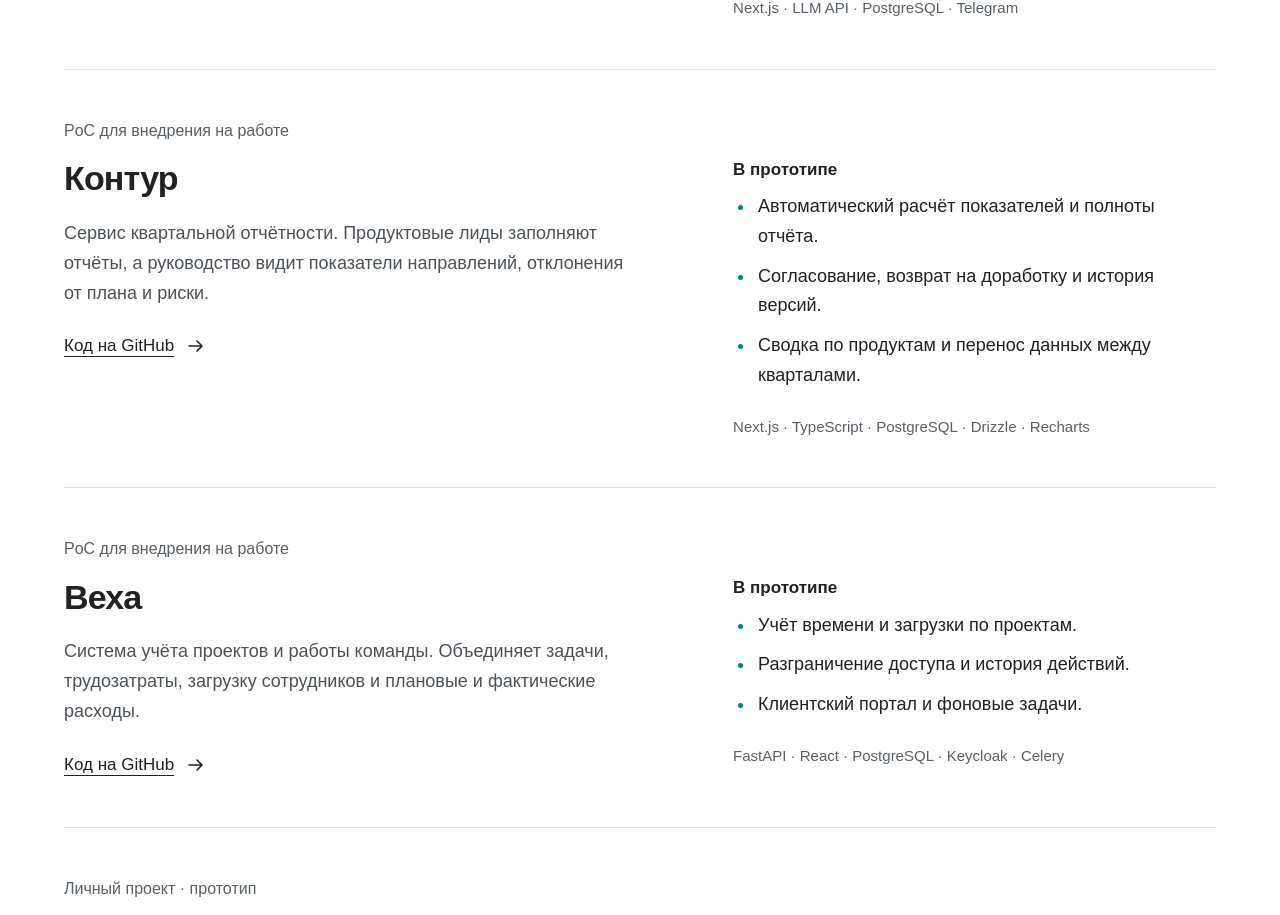
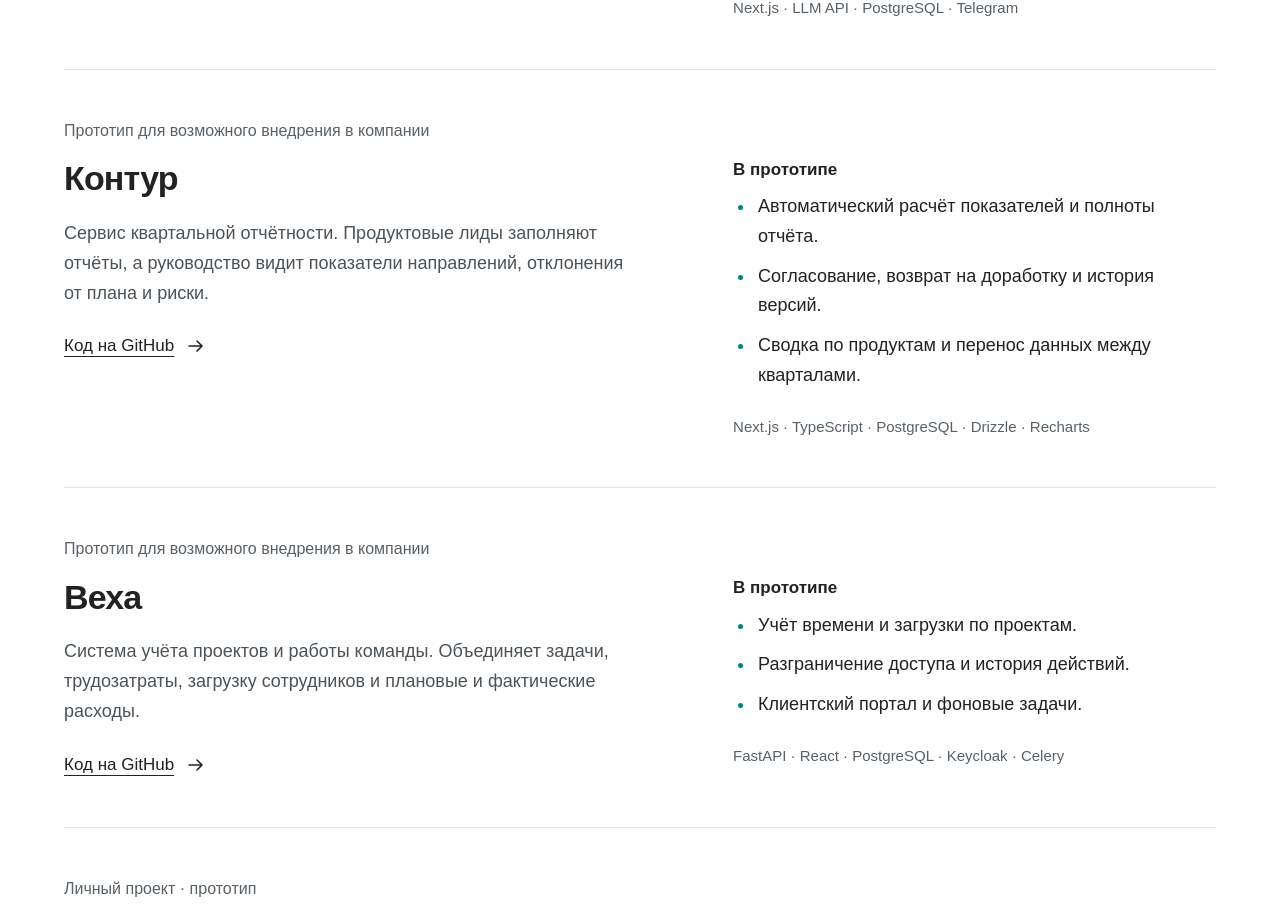
Before and after one commit to ANOWIZ/portfolio, a React (Vite) app: page / in a window 1280 px wide. Shown: the part 1545-2460 px from the top of the page. Built offline with nearby package versions, Linux system fonts and the light colour scheme.

Commit message:
Describe workplace projects as implementation prototypes

```diff
--- a/src/App.tsx
+++ b/src/App.tsx
@@ -22,7 +22,7 @@ const projects = [
   },
   {
     title: 'Контур',
-    label: 'PoC для внедрения на работе',
+    label: 'Прототип для возможного внедрения в компании',
     description: 'Сервис квартальной отчётности. Продуктовые лиды заполняют отчёты, а руководство видит показатели направлений, отклонения от плана и риски.',
     details: ['Автоматический расчёт показателей и полноты отчёта.', 'Согласование, возврат на доработку и история версий.', 'Сводка по продуктам и перенос данных между кварталами.'],
     stack: 'Next.js · TypeScript · PostgreSQL · Drizzle · Recharts',
@@ -30,7 +30,7 @@ const projects = [
   },
   {
     title: 'Веха',
-    label: 'PoC для внедрения на работе',
+    label: 'Прототип для возможного внедрения в компании',
     description: 'Система учёта проектов и работы команды. Объединяет задачи, трудозатраты, загрузку сотрудников и плановые и фактические расходы.',
     details: ['Учёт времени и загрузки по проектам.', 'Разграничение доступа и история действий.', 'Клиентский портал и фоновые задачи.'],
     stack: 'FastAPI · React · PostgreSQL · Keycloak · Celery',
```
Also changed, not shown: 1 other file (tests, documents, lock files or other folders).
